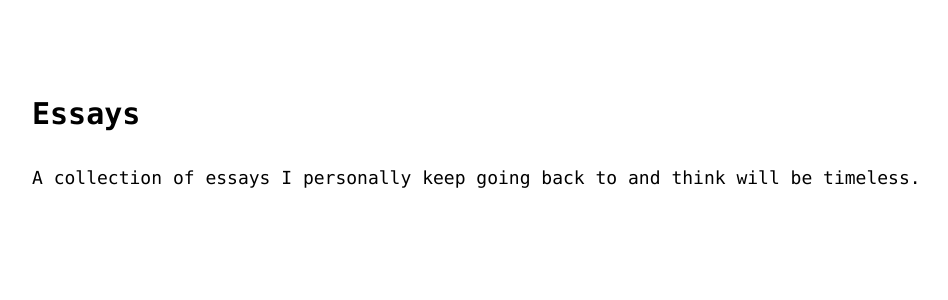
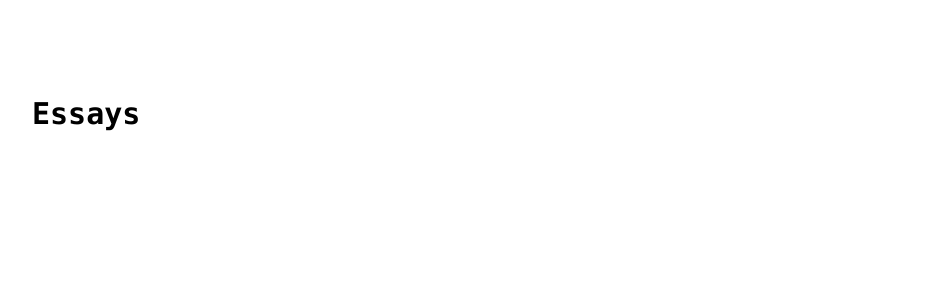
Before and after one commit to sriramkj07/Personalwebsite, a Next.js app: page /Essays in a window 1280 px wide. Shown: the top 300 px of the page, without its empty margins (64-1012 px from the left). Built offline with nearby package versions, Linux system fonts and the light colour scheme.

Commit message:
Update page.tsx essays

```diff
--- a/app/Essays/page.tsx
+++ b/app/Essays/page.tsx
@@ -1,17 +1,12 @@
+export const metadata = {
+  title: 'Essays | sriramkj.com'
+}
+
 export default function Essays() {
   return (
-    <div className="min-h-screen bg-white text-black p-8 md:p-16 lg:p-24 font-mono">
-      <h1 className="text-3xl font-bold mb-8">Essays</h1>
-
-      <div className="space-y-6">
-        <p className="text-lg">
-          A collection of essays I personally keep going back to and think will be timeless.
-        </p>
-
-        <div className="space-y-4">
-          {/* Add your essays list here similar to the memos structure */}
-        </div>
-      </div>
+    <div className="min-h-screen bg-white text-black p-8 mdip-16 lg:p-24 font-mono">
+      <h1 className="text-3xl font-bold mb-6">Essays</h1>
+      {/* Add your essays content here */}
     </div>
   )
 }
```
